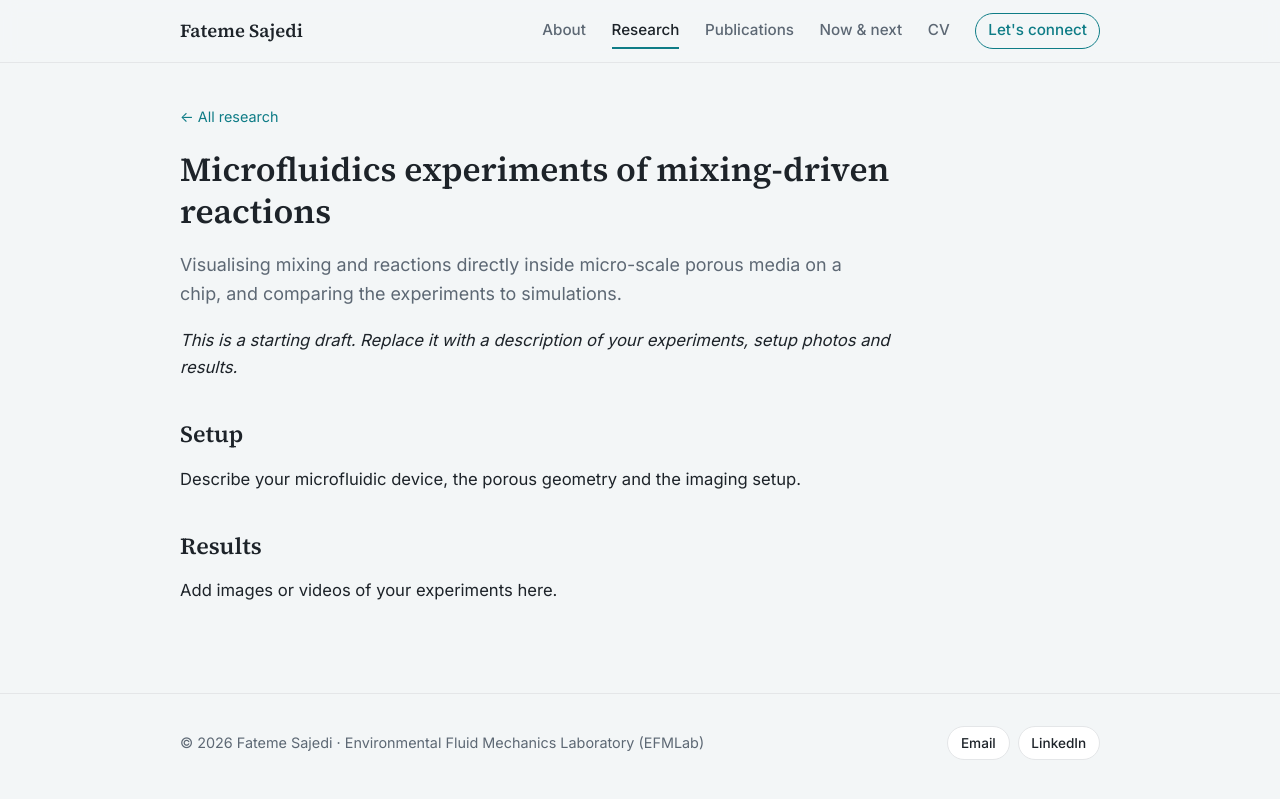
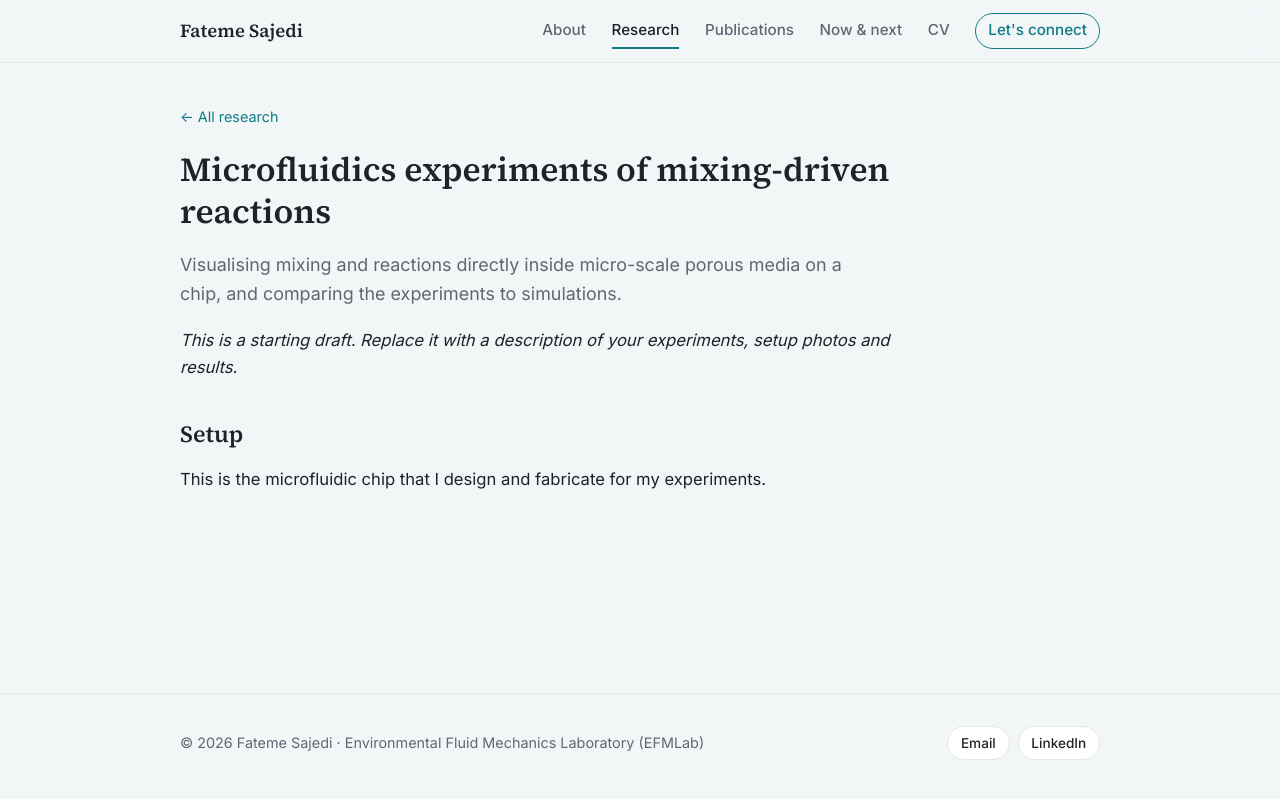
Before and after one commit to fatemesajedi/fatemesajedi.github.io, a Jekyll site: the page built from _projects/microfluidics-experiments.md, in a window 1280 px wide. Shown: the top 799 px of the page. Built offline with Jekyll 4.4.1, drawn with Linux system fonts in a browser that asks for light colours.

Commit message:
Update _projects/microfluidics-experiments.md (via Pages CMS)

```diff
--- a/_projects/microfluidics-experiments.md
+++ b/_projects/microfluidics-experiments.md
@@ -1,19 +1,14 @@
 ---
 title: Microfluidics experiments of mixing-driven reactions
-summary: Visualising mixing and reactions directly inside micro-scale porous media on a chip, and comparing the experiments to simulations.
+summary: Visualising mixing and reactions directly inside micro-scale porous
+  media on a chip, and comparing the experiments to simulations.
 order: 2
-image: ""
 methods:
   - Microfluidics
   - Imaging
 ---
-
 *This is a starting draft. Replace it with a description of your experiments, setup photos and results.*
 
 ## Setup
 
-Describe your microfluidic device, the porous geometry and the imaging setup.
-
-## Results
-
-Add images or videos of your experiments here.
+This is the microfluidic chip that I design and fabricate for my experiments.
```
